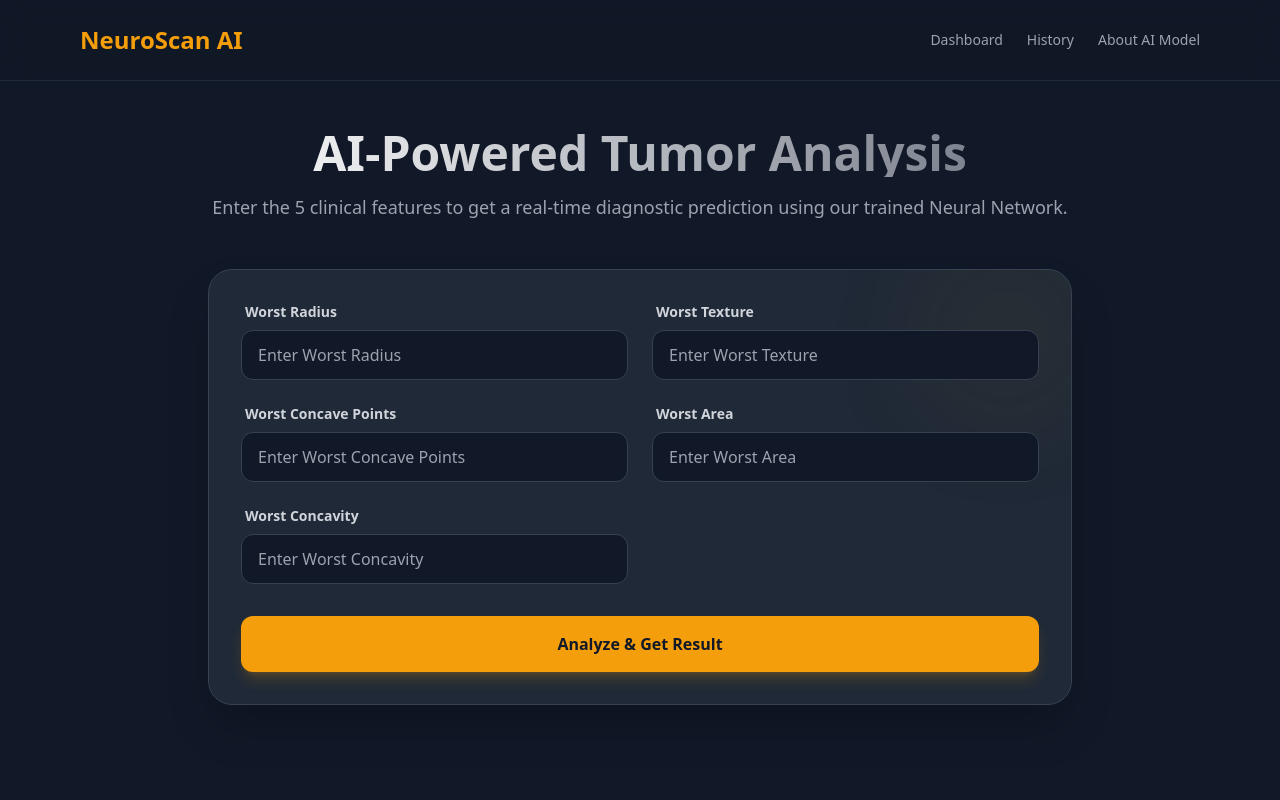
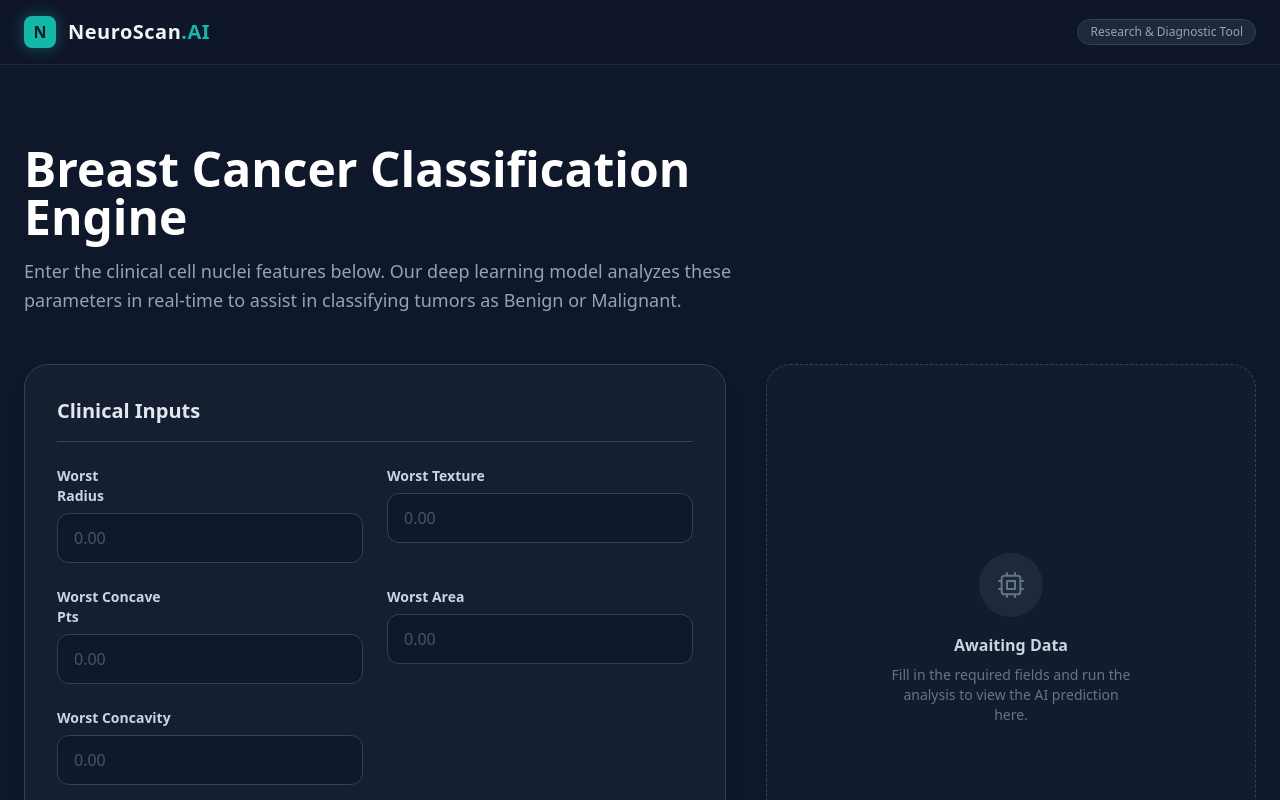
Before and after one commit to HassanAhmed2Ha/tumor-diagnosis-frontend, a React (Vite) app: page / in a window 1280 px wide. Shown: the top 800 px of the page. Built offline with nearby package versions, Linux system fonts and the light colour scheme.

Commit message:
Refactor App component layout and styling

```diff
--- a/src/App.jsx
+++ b/src/App.jsx
@@ -1,7 +1,6 @@
 import React, { useState } from 'react';
 
 function App() {
-  // 1. State for inputs
   const [formData, setFormData] = useState({
     worst_radius: '',
     worst_texture: '',
@@ -10,17 +9,14 @@ function App() {
     worst_concavity: ''
   });
 
-  // 2. State for API response and loading
   const [result, setResult] = useState(null);
   const [loading, setLoading] = useState(false);
   const [error, setError] = useState(null);
 
-  // 3. Handling input changes
   const handleChange = (e) => {
     setFormData({ ...formData, [e.target.name]: e.target.value });
   };
 
-  // 4. Function to call your Hugging Face API
   const analyzeData = async (e) => {
     e.preventDefault();
     setLoading(true);
@@ -51,47 +47,67 @@ function App() {
     }
   };
 
+  // Calculate true confidence based on prediction
+  const getConfidenceScore = (prediction, probability) => {
+    const rawScore = prediction === 'Malignant' ? (1 - probability) : probability;
+    return (rawScore * 100).toFixed(1);
+  };
+
   return (
-    <div className="min-h-screen bg-gray-900 text-gray-100 font-sans">
-      {/* Header */}
-      <header className="py-6 border-b border-gray-800 bg-gray-900/50 backdrop-blur-md sticky top-0 z-50">
-        <div className="max-w-6xl mx-auto px-4 flex justify-between items-center">
-          <h1 className="text-2xl font-bold text-amber-500">NeuroScan AI</h1>
-          <nav className="hidden md:flex gap-6 text-sm font-medium text-gray-400">
-            <a href="#" className="hover:text-amber-500 transition">Dashboard</a>
-            <a href="#" className="hover:text-amber-500 transition">History</a>
-            <a href="#" className="hover:text-amber-500 transition">About AI Model</a>
+    <div className="min-h-screen bg-slate-900 text-slate-200 font-sans selection:bg-teal-500/30">
+
+      {/* Navbar - Clean and Purposeful */}
+      <nav className="border-b border-slate-800 bg-slate-900/80 backdrop-blur-md sticky top-0 z-50">
+        <div className="max-w-7xl mx-auto px-6 py-4 flex items-center justify-between">
+          <div className="flex items-center gap-3">
+            <div className="w-8 h-8 rounded-lg bg-teal-500 flex items-center justify-center font-bold text-slate-900 shadow-[0_0_15px_rgba(20,184,166,0.4)]">
+              N
+            </div>
+            <h1 className="text-xl font-bold tracking-wide text-slate-100">NeuroScan<span className="text-teal-500">.AI</span></h1>
+          </div>
+          <div className="text-xs font-medium px-3 py-1 rounded-full bg-slate-800 text-slate-400 border border-slate-700">
+            Research & Diagnostic Tool
+          </div>
+        </div>
       </nav>
-        </div>
-      </header>
 
-      <main className="max-w-4xl mx-auto px-4 py-12">
-        {/* Hero Section */}
-        <div className="text-center mb-12">
-          <h2 className="text-4xl md:text-5xl font-extrabold mb-4 bg-gradient-to-r from-white to-gray-500 bg-clip-text text-transparent">
-            AI-Powered Tumor Analysis
+      <main className="max-w-7xl mx-auto px-6 py-12 lg:py-20">
+
+        {/* Header Section */}
+        <div className="max-w-3xl mb-12">
+          <h2 className="text-4xl md:text-5xl font-extrabold mb-4 leading-tight text-white">
+            Breast Cancer Classification Engine
           </h2>
-          <p className="text-gray-400 text-lg">
-            Enter the 5 clinical features to get a real-time diagnostic prediction using our trained Neural Network.
+          <p className="text-slate-400 text-lg leading-relaxed">
+            Enter the clinical cell nuclei features below. Our deep learning model analyzes these parameters in real-time to assist in classifying tumors as Benign or Malignant.
           </p>
         </div>
 
-        {/* Diagnostic Form Card */}
-        <div className="bg-gray-800 border border-gray-700 rounded-3xl p-8 shadow-2xl overflow-hidden relative">
-          <div className="absolute top-0 right-0 w-32 h-32 bg-amber-500/10 blur-3xl rounded-full"></div>
+        <div className="grid lg:grid-cols-12 gap-10">
 
-          <form onSubmit={analyzeData} className="space-y-8 relative z-10">
+          {/* Form Column */}
+          <div className="lg:col-span-7">
+            <div className="bg-slate-800/50 border border-slate-700 rounded-3xl p-8 backdrop-blur-sm shadow-xl">
+              <h3 className="text-xl font-bold mb-6 text-slate-200 border-b border-slate-700 pb-4">
+                Clinical Inputs
+              </h3>
+
+              <form onSubmit={analyzeData} className="space-y-6">
                 <div className="grid grid-cols-1 md:grid-cols-2 gap-6">
+
                   {[
-                { id: 'worst_radius', label: 'Worst Radius' },
-                { id: 'worst_texture', label: 'Worst Texture' },
-                { id: 'worst_concave_points', label: 'Worst Concave Points' },
-                { id: 'worst_area', label: 'Worst Area' },
-                { id: 'worst_concavity', label: 'Worst Concavity' }
+                    { id: 'worst_radius', label: 'Worst Radius', desc: 'Mean of distances from center to points on perimeter' },
+                    { id: 'worst_texture', label: 'Worst Texture', desc: 'Standard deviation of gray-scale values' },
+                    { id: 'worst_concave_points', label: 'Worst Concave Pts', desc: 'Number of concave portions of the contour' },
+                    { id: 'worst_area', label: 'Worst Area', desc: 'Total cellular area' },
+                    { id: 'worst_concavity', label: 'Worst Concavity', desc: 'Severity of concave portions' }
                   ].map((field) => (
-                <div key={field.id} className="space-y-2">
-                  <label className="text-sm font-semibold text-gray-300 block ml-1">
+                    <div key={field.id} className="group">
+                      <label className="text-sm font-semibold text-slate-300 block mb-1.5 flex justify-between items-baseline">
                         {field.label}
+                        <span className="text-[10px] text-slate-500 font-normal opacity-0 group-hover:opacity-100 transition-opacity hidden md:inline-block">
+                          {field.desc}
+                        </span>
                       </label>
                       <input
                         type="number"
@@ -99,55 +115,109 @@ function App() {
                         name={field.id}
                         value={formData[field.id]}
                         onChange={handleChange}
-                    placeholder={`Enter ${field.label}`}
-                    className="w-full bg-gray-900 border border-gray-700 rounded-xl px-4 py-3 focus:ring-2 focus:ring-amber-500 focus:border-transparent outline-none transition text-white"
+                        placeholder="0.00"
+                        className="w-full bg-slate-900/80 border border-slate-700 rounded-xl px-4 py-3 text-slate-200 placeholder-slate-600 focus:ring-2 focus:ring-teal-500/50 focus:border-teal-500 outline-none transition-all shadow-inner"
                         required
                       />
                     </div>
                   ))}
+
                 </div>
 
+                <div className="pt-4">
                   <button
                     type="submit"
                     disabled={loading}
-              className="w-full bg-amber-500 hover:bg-amber-400 text-gray-900 font-bold py-4 rounded-xl shadow-lg shadow-amber-500/20 transform transition active:scale-95 disabled:opacity-50 disabled:cursor-not-allowed"
+                    className="w-full relative group overflow-hidden rounded-xl bg-teal-600 px-6 py-4 font-bold text-white shadow-[0_0_20px_rgba(13,148,136,0.3)] transition-all hover:bg-teal-500 hover:shadow-[0_0_30px_rgba(20,184,166,0.5)] active:scale-[0.98] disabled:opacity-70 disabled:cursor-not-allowed"
                   >
-              {loading ? 'Processing with AI...' : 'Analyze & Get Result'}
+                    <span className="relative z-10 flex items-center justify-center gap-2">
+                      {loading ? (
+                        <>
+                          <svg className="animate-spin h-5 w-5 text-white" xmlns="http://www.w3.org/2000/svg" fill="none" viewBox="0 0 24 24">
+                            <circle className="opacity-25" cx="12" cy="12" r="10" stroke="currentColor" strokeWidth="4"></circle>
+                            <path className="opacity-75" fill="currentColor" d="M4 12a8 8 0 018-8V0C5.373 0 0 5.373 0 12h4zm2 5.291A7.962 7.962 0 014 12H0c0 3.042 1.135 5.824 3 7.938l3-2.647z"></path>
+                          </svg>
+                          Processing Data...
+                        </>
+                      ) : 'Run Analysis'}
+                    </span>
                   </button>
+                </div>
               </form>
+            </div>
+          </div>
 
-          {/* Error Message */}
+          {/* Results Column */}
+          <div className="lg:col-span-5 flex flex-col gap-6">
+
+            {/* Error State */}
             {error && (
-            <div className="mt-6 p-4 bg-red-900/30 border border-red-800 rounded-xl text-red-400 text-center">
-              {error}
+              <div className="p-6 bg-rose-500/10 border border-rose-500/30 rounded-2xl text-rose-400 flex items-start gap-3">
+                <svg className="w-6 h-6 shrink-0 mt-0.5" fill="none" viewBox="0 0 24 24" stroke="currentColor">
+                  <path strokeLinecap="round" strokeLinejoin="round" strokeWidth={2} d="M12 9v2m0 4h.01m-6.938 4h13.856c1.54 0 2.502-1.667 1.732-3L13.732 4c-.77-1.333-2.694-1.333-3.464 0L3.34 16c-.77 1.333.192 3 1.732 3z" />
+                </svg>
+                <div className="text-sm font-medium">{error}</div>
               </div>
             )}
 
-          {/* Result Section */}
+            {/* Empty State / Instruction */}
+            {!result && !error && (
+              <div className="flex-1 bg-slate-800/30 border border-slate-700 border-dashed rounded-3xl p-8 flex flex-col items-center justify-center text-center">
+                <div className="w-16 h-16 rounded-full bg-slate-800 flex items-center justify-center mb-4">
+                  <svg className="w-8 h-8 text-slate-500" fill="none" viewBox="0 0 24 24" stroke="currentColor">
+                    <path strokeLinecap="round" strokeLinejoin="round" strokeWidth={1.5} d="M9 3v2m6-2v2M9 19v2m6-2v2M5 9H3m2 6H3m18-6h-2m2 6h-2M7 19h10a2 2 0 002-2V7a2 2 0 00-2-2H7a2 2 0 00-2 2v10a2 2 0 002 2zM9 9h6v6H9V9z" />
+                  </svg>
+                </div>
+                <h4 className="text-slate-300 font-bold mb-2">Awaiting Data</h4>
+                <p className="text-slate-500 text-sm max-w-[250px]">
+                  Fill in the required fields and run the analysis to view the AI prediction here.
+                </p>
+              </div>
+            )}
+
+            {/* Result State */}
             {result && (
-            <div className="mt-10 p-8 bg-gray-900 rounded-2xl border-2 border-amber-500 animate-pulse-subtle">
-              <div className="flex flex-col items-center">
-                <span className="text-gray-400 text-sm uppercase tracking-widest mb-2 font-bold">Prediction Result</span>
-                <div className={`text-4xl font-black mb-4 ${result.prediction === 'Malignant' ? 'text-red-500' : 'text-emerald-500'}`}>
+              <div className="bg-slate-800 border border-slate-700 rounded-3xl p-8 shadow-2xl relative overflow-hidden">
+                {/* Result Background Glow */}
+                <div className={`absolute -top-20 -right-20 w-40 h-40 blur-[80px] rounded-full ${result.prediction === 'Malignant' ? 'bg-rose-500/30' : 'bg-emerald-500/30'}`}></div>
+
+                <div className="relative z-10">
+                  <div className="text-xs font-bold uppercase tracking-wider text-slate-400 mb-1">Diagnostic Output</div>
+                  <div className="flex items-baseline gap-3 mb-6">
+                    <h3 className={`text-4xl font-black ${result.prediction === 'Malignant' ? 'text-rose-400' : 'text-emerald-400'}`}>
                       {result.prediction}
+                    </h3>
                   </div>
-                <div className="w-full bg-gray-800 rounded-full h-4 mb-2 overflow-hidden">
+
+                  <div className="space-y-3">
+                    <div className="flex justify-between text-sm">
+                      <span className="text-slate-400">AI Confidence Level</span>
+                      <span className="text-white font-bold">{getConfidenceScore(result.prediction, result.probability)}%</span>
+                    </div>
+
+                    <div className="w-full bg-slate-900 rounded-full h-3 overflow-hidden border border-slate-700">
                       <div
-                    className={`h-full transition-all duration-1000 ${result.prediction === 'Malignant' ? 'bg-red-500' : 'bg-emerald-500'}`}
-                    style={{ width: `${(result.probability * 100).toFixed(1)}%` }}
+                        className={`h-full transition-all duration-1500 ease-out rounded-full ${result.prediction === 'Malignant' ? 'bg-gradient-to-r from-rose-600 to-rose-400' : 'bg-gradient-to-r from-emerald-600 to-emerald-400'}`}
+                        style={{ width: `${getConfidenceScore(result.prediction, result.probability)}%` }}
                       ></div>
                     </div>
-                <p className="text-gray-300">
-                  Confidence Score: <span className="font-bold text-white">{(result.probability * 100).toFixed(2)}%</span>
+                  </div>
+
+                  <div className="mt-8 pt-6 border-t border-slate-700">
+                    <p className="text-xs text-slate-500 leading-relaxed">
+                      <span className="text-amber-500 font-semibold">Disclaimer:</span> This tool is a demonstration of AI capabilities and is not a substitute for professional medical advice, diagnosis, or treatment.
                     </p>
                   </div>
                 </div>
+              </div>
             )}
+
+          </div>
         </div>
       </main>
 
-      <footer className="mt-20 border-t border-gray-800 py-8 text-center text-gray-500 text-sm">
-        &copy; 2026 NeuroScan AI. For research purposes only. Built by Hassan Ahmed.
+      <footer className="py-8 text-center border-t border-slate-800 text-slate-600 text-sm">
+        <p>&copy; 2026 NeuroScan AI. Developed by Hassan Ahmed for academic research.</p>
       </footer>
     </div>
   );
```
Lines whose indentation alone changed are shown as unchanged.
